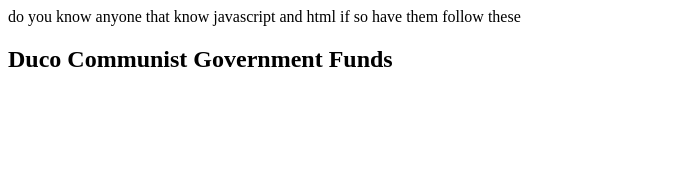
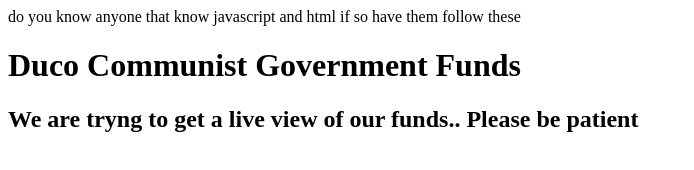
Before and after one commit to KaiserWilhelm23/duco-communist-party, a plain HTML site: page index.html in a window 1280 px wide. Shown: the whole page, without its empty margins (0-694 px from the left). Drawn offline with Linux system fonts and the light colour scheme.

Commit message:
Update index.html

```diff
--- a/index.html
+++ b/index.html
@@ -6,13 +6,12 @@ if so have them follow these
 <html>
 <body>
 
-<h2>Duco Communist Government Funds</h2>
-
+<h1>Duco Communist Government Funds</h1>
+<h2> We are tryng to get a live view of our funds.. Please be patient</h2>
 <script>
 
 var url = "https://server.duinocoin.com/balances?username=DucoCommunistGov"
 
-//code to get balance and <h2 id=balance></h2> as html
 
 
 </script>
```
